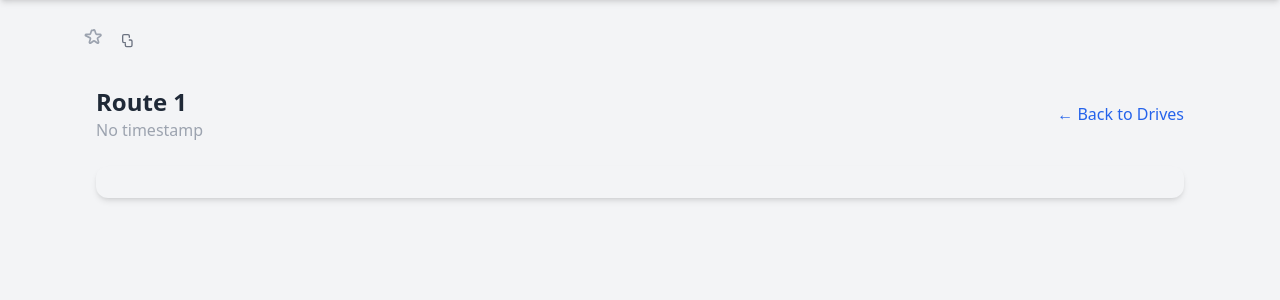
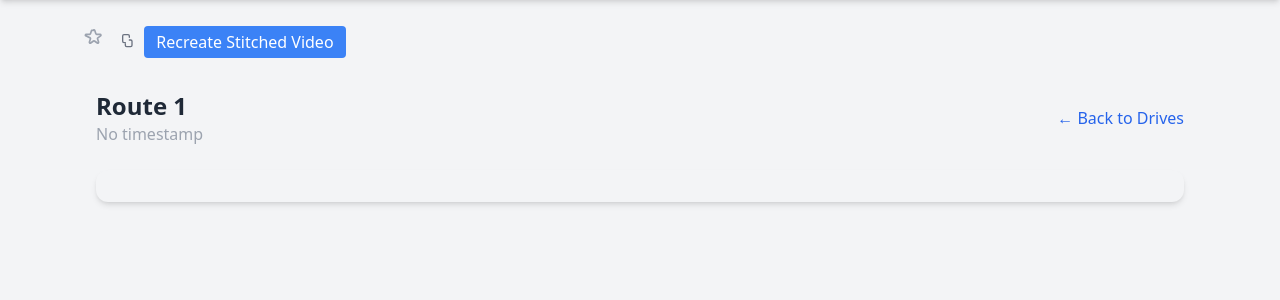
Before and after one commit to bryangerlach/openpilot-viewer, a Django app: page /drive/1/ in a window 1280 px wide. Shown: the part 60-360 px from the top of the page. Run offline with Django 5.2, Linux system fonts and the light colour scheme; some libraries are stand-ins or nearby versions.

Commit message:
recreate video button added

```diff
--- a/docker-compose.yml
+++ b/docker-compose.yml
@@ -6,7 +6,7 @@ services:
       SECRET_KEY: ""
       CSRF_TRUSTED_ORIGINS: "http://localhost"
     volumes:
-      - /srv/dev-disk-by-uuid-xxxxxx/openpilot_data/stitched:/data/stitched:ro
+      - /srv/dev-disk-by-uuid-xxxxxx/openpilot_data/stitched:/data/stitched
       - /srv/dev-disk-by-uuid-xxxxxx/openpilot_data/metadata:/data/metadata
       - /srv/dev-disk-by-uuid-xxxxxx/openpilot_data/raw:/data/raw
     ports:
--- a/viewer/templates/viewer/drive_detail.html
+++ b/viewer/templates/viewer/drive_detail.html
@@ -30,6 +30,13 @@
                 d="M8 16H6a2 2 0 01-2-2V6a2 2 0 012-2h6a2 2 0 012 2v2m0 4h2a2 2 0 012 2v6a2 2 0 01-2 2h-6a2 2 0 01-2-2v-2"/>
         </svg>
     </button>
+    <!-- Recreate Stitched -->
+    <form method="post" action="{% url 'recreate_stitched' drive.route_id %}">
+      {% csrf_token %}
+      <button type="submit" class="px-3 py-1 bg-blue-500 text-white rounded hover:bg-blue-600">
+        Recreate Stitched Video
+      </button>
+    </form>
 </form>
 <div class="max-w-6xl mx-auto px-4 py-8">
   <!-- Header -->
--- a/viewer/urls.py
+++ b/viewer/urls.py
@@ -5,4 +5,5 @@ urlpatterns = [
     path("drive/<str:route_id>/toggle_preserve/", views.toggle_preserve, name="toggle_preserve"),
     path("", views.drive_list, name="drive_list"),
     path("drive/<str:route_id>/", views.drive_detail, name="drive_detail"),
+    path("drive/<str:route_id>/recreate_stitched/", views.recreate_stitched, name="recreate_stitched"),
 ]
--- a/viewer/views.py
+++ b/viewer/views.py
@@ -7,6 +7,10 @@ from collections import defaultdict
 
 from django.shortcuts import render, redirect
 from django.core.paginator import Paginator
+
+from django.views.decorators.http import require_POST
+from django.contrib import messages
+import shutil
 
 DEFAULT_OLD_DATE = datetime(1900, 1, 1)
 
@@ -75,6 +79,19 @@ def get_route_start_time(route_id: str) -> datetime:
 
     # Fallback
     return DEFAULT_OLD_DATE
+
+# Recreate stitched video
+@require_POST
+def recreate_stitched(request, route_id):
+    """Delete stitched folder so it can be regenerated."""
+    stitched_path = STITCHED_DIR / route_id
+    if stitched_path.exists() and stitched_path.is_dir():
+        shutil.rmtree(stitched_path)
+        messages.success(request, f"Stitched video for {route_id} will be recreated on next sync.")
+    else:
+        messages.warning(request, f"No stitched video exists for {route_id} to recreate.")
+
+    return redirect("drive_detail", route_id=route_id)
 
 
 # ----------------------
```
